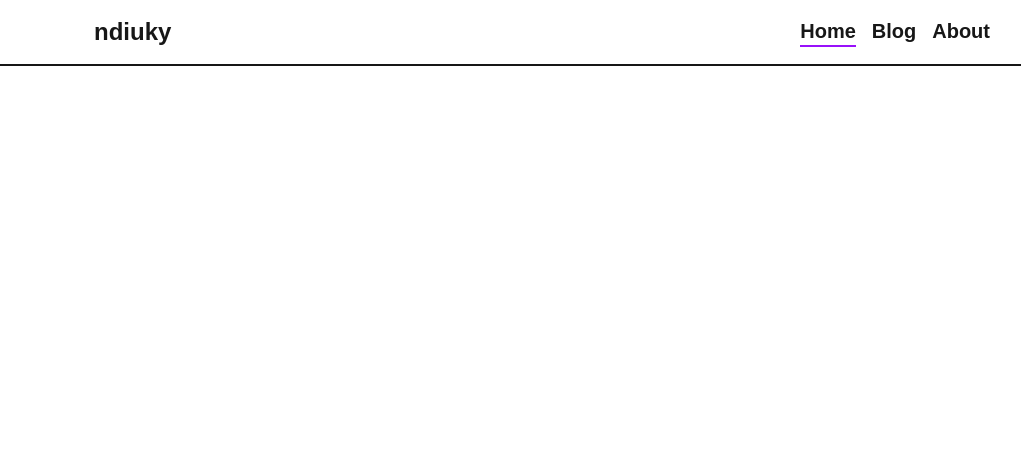
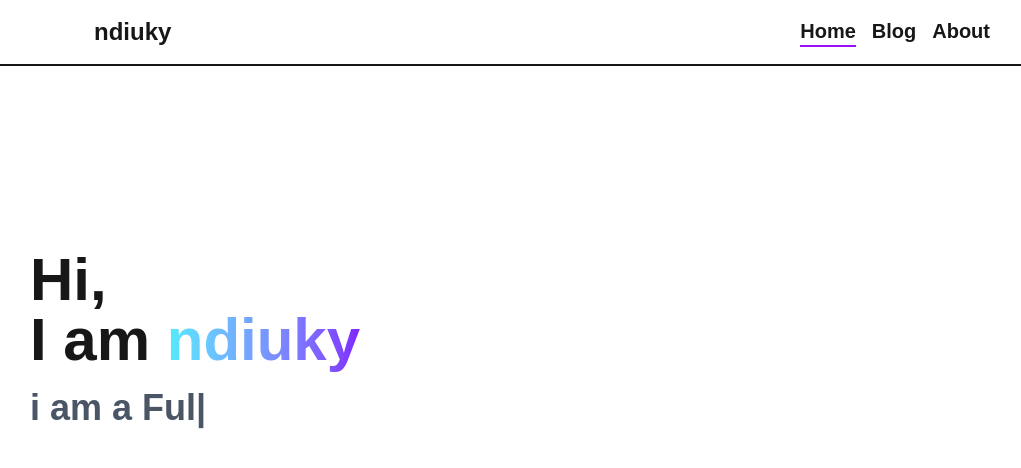
Before and after one commit to ndiuky/website, a Next.js app: page / in a window 1280 px wide. Shown: the top 468 px of the page, without its empty margins (98-1119 px from the left). Built offline with nearby package versions, Linux system fonts and the light colour scheme.

Commit message:
feat: add main page

```diff
--- a/package.json
+++ b/package.json
@@ -11,9 +11,10 @@
     "prepare": "husky"
   },
   "dependencies": {
+    "next": "15.3.1",
     "react": "^19.0.0",
     "react-dom": "^19.0.0",
-    "next": "15.3.1"
+    "react-type-animation": "^3.2.0"
   },
   "devDependencies": {
     "@eslint/eslintrc": "^3",
--- a/src/app/_widgets/Header/Header.tsx
+++ b/src/app/_widgets/Header/Header.tsx
@@ -11,7 +11,7 @@ export const Header = () => {
       <div className="pl-2 lg:pl-48 md:flex">
         <p className="text-2xl font-semibold">ndiuky</p>
       </div>
-      <div className="hidden md:flex space-x-4 pr-10 lg:pr-48">
+      <nav className="hidden md:flex space-x-4 pr-10 lg:pr-48">
         <Link
           href="/"
           className={`text-xl font-semibold hover:text-purple-600 transition-colors duration-500 ${
@@ -36,7 +36,7 @@ export const Header = () => {
         >
           About
         </Link>
-      </div>
+      </nav>
     </header>
   );
 };
--- /dev/null
+++ b/src/app/_widgets/Main/Main.tsx
@@ -0,0 +1,46 @@
+"use client";
+
+import { TypeAnimation } from "react-type-animation";
+
+export const Main = () => {
+  return (
+    <main className="flex-1 min-h-screen animate-fade-in flex flex-col lg:flex-row items-start justify-center lg:justify-between px-2 sm:px-4 md:px-20 xl:px-32 pt-20 lg:pt-36">
+      <div className="flex flex-col w-full lg:max-w-[50%] mb-12 lg:mb-0 lg:mr-14">
+        <h1 className="text-3xl font-bold md:text-6xl lg:mt-10 ml-1 sm:ml-0">
+          Hi, <br /> I am{" "}
+          <span className="bg-linear-to-r from-cyan-300 to-violet-600 bg-clip-text text-transparent">
+            ndiuky
+          </span>
+        </h1>
+        <h2 className="text-lg md:text-4xl font-bold text-gray-600 dark:text-gray-400 mt-4 ml-1 sm:ml-0">
+          <TypeAnimation
+            sequence={[
+              "i am a Full-Stack Developer",
+              1000,
+              "i am a JavaScript Developer",
+              1000,
+              "and TypeScript also",
+              1000,
+              "i write code :3",
+              1000,
+              "love building things <3",
+              1000,
+            ]}
+            repeat={Infinity}
+            wrapper="span"
+            speed={1}
+            style={{
+              display: "inline-block",
+              whiteSpace: "pre",
+              overflow: "hidden",
+              textOverflow: "ellipsis",
+              width: "95vw",
+              lineHeight: "1.2em",
+              minHeight: "1.2em",
+            }}
+          />
+        </h2>
+      </div>
+    </main>
+  );
+};
--- a/src/app/_widgets/index.ts
+++ b/src/app/_widgets/index.ts
@@ -1 +1,2 @@
 export * from "./Header/Header";
+export * from "./Main/Main";
--- a/src/app/page.tsx
+++ b/src/app/page.tsx
@@ -1,9 +1,10 @@
-import { Header } from "@/app/_widgets";
+import { Header, Main } from "@/app/_widgets";
 
 export default function Home() {
   return (
     <div className="min-h-screen flex flex-col overflow-x-hidden">
       <Header />
+      <Main />
     </div>
   );
 }
```
Also changed, not shown: 1 other file (tests, documents, lock files or other folders).
